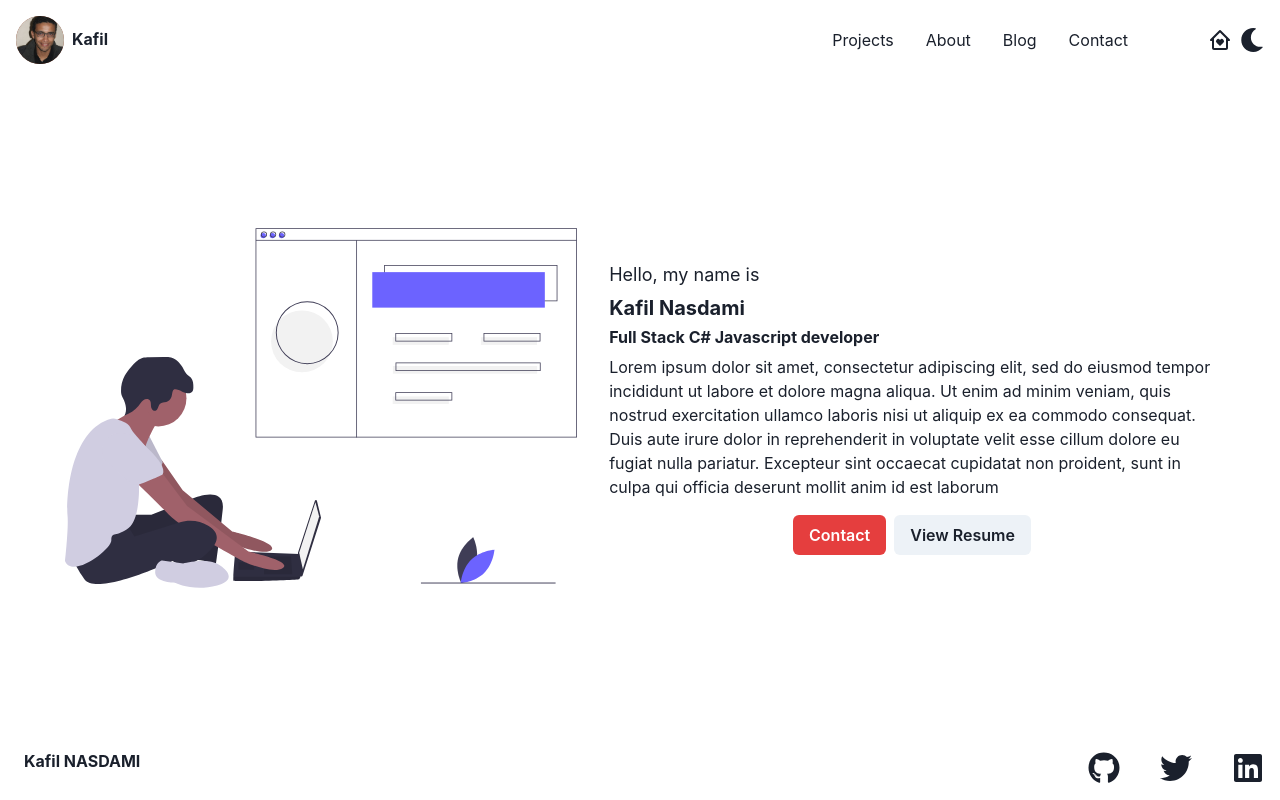
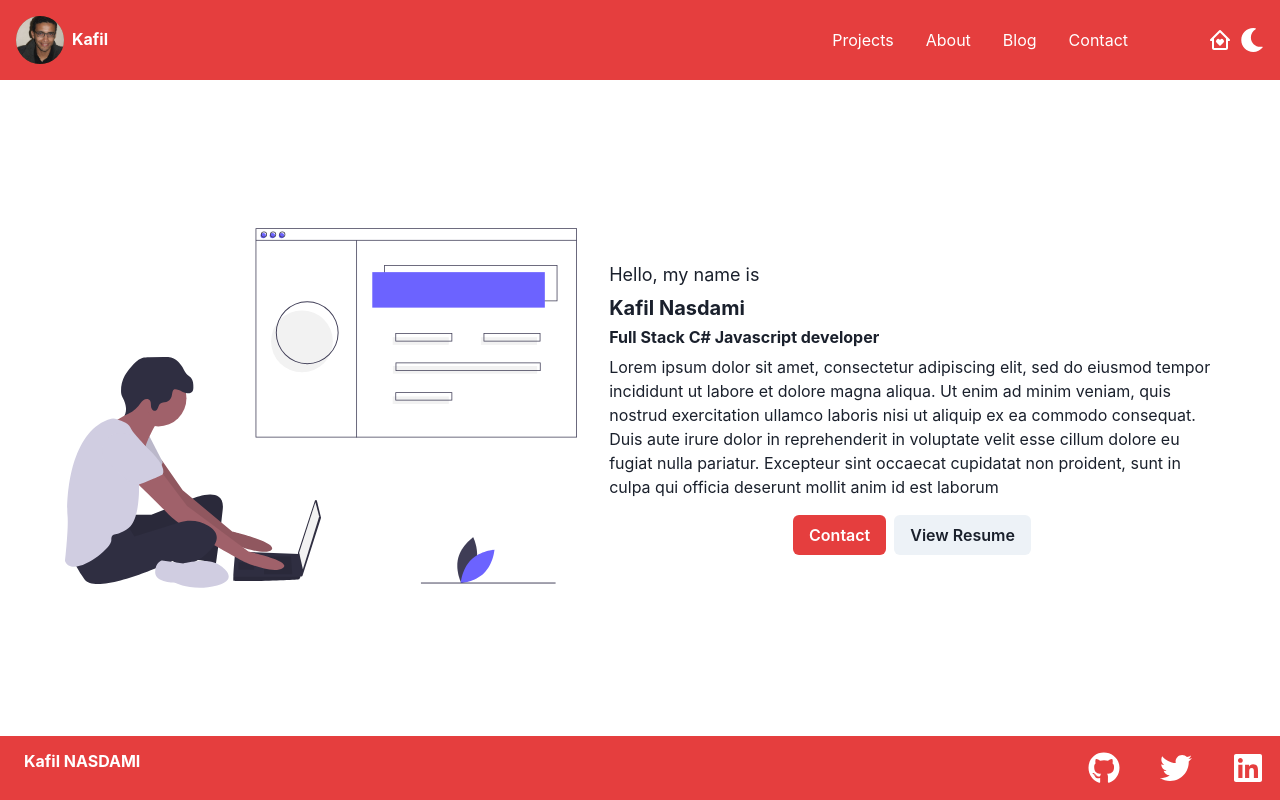
Before and after one commit to kafiln/kafil.now.sh, a Next.js app: page / in a window 1280 px wide. Built offline with nearby package versions, Linux system fonts and the light colour scheme.

Commit message:
Using different colors for header and footer #19

```diff
--- a/components/layout/Footer.tsx
+++ b/components/layout/Footer.tsx
@@ -1,40 +1,55 @@
-import { Flex, Heading, Box, HStack } from "@chakra-ui/react";
-import React from "react";
-import { FaGithub, FaLinkedin, FaTwitter } from "react-icons/fa";
+import {
+  Flex,
+  Heading,
+  Box,
+  HStack,
+  useColorModeValue,
+} from '@chakra-ui/react';
+import React from 'react';
+import { FaGithub, FaLinkedin, FaTwitter } from 'react-icons/fa';
 const Footer = () => {
+  const bg = useColorModeValue('red.500', 'red.100');
+  const color = useColorModeValue('white', 'blue.900');
+
   const socials = [
     {
       icon: FaGithub,
       display: true,
-      name: "github",
-      url: "https://github.com/kafiln",
+      name: 'github',
+      url: 'https://github.com/kafiln',
     },
     {
       icon: FaTwitter,
       display: true,
-      name: "twitter",
-      url: "https://twitter.com/kafiiil",
+      name: 'twitter',
+      url: 'https://twitter.com/kafiiil',
     },
     {
       icon: FaLinkedin,
       display: true,
-      name: "linkedin",
-      url: "https://www.linkedin.com/in/kafiln/",
+      name: 'linkedin',
+      url: 'https://www.linkedin.com/in/kafiln/',
     },
-    { name: "blog", url: "https://kafil.now.sh" },
-    { name: "mail", url: "mailto:kafil.nasdami@gmail.com" },
+    { name: 'blog', url: 'https://kafil.now.sh' },
+    { name: 'mail', url: 'mailto:kafil.nasdami@gmail.com' },
   ];
   return (
-    <Flex p={4} as="footer" justifyContent="space-between">
+    <Flex
+      p={4}
+      as="footer"
+      justifyContent="space-between"
+      color={color}
+      bg={bg}
+    >
       <Heading as="h1" mx={2} size="sm">
         Kafil NASDAMI
       </Heading>
       <HStack as="ul" spacing={10}>
         {socials
-          .filter((item) => item.display)
-          .map((item) => {
+          .filter(item => item.display)
+          .map(item => {
             return (
-              <Box as="li" key={item.name} style={{ listStyle: "none" }}>
+              <Box as="li" key={item.name} style={{ listStyle: 'none' }}>
                 <a
                   aria-label={item.name}
                   href={item.url}
--- a/components/layout/Header.tsx
+++ b/components/layout/Header.tsx
@@ -1,4 +1,4 @@
-import { Flex, HStack } from '@chakra-ui/react';
+import { Flex, HStack, useColorModeValue } from '@chakra-ui/react';
 import React from 'react';
 import { Brand, DesktopMenu, MobileMenu } from '.';
 import { ThemeToggle, HomeButton } from '../common';
@@ -11,8 +11,17 @@ const Header = () => {
     { name: 'contact' },
   ];
 
+  const bg = useColorModeValue('red.500', 'red.100');
+  const color = useColorModeValue('white', 'blue.900');
+
   return (
-    <Flex as="header" p={4} justifyContent="space-between">
+    <Flex
+      as="header"
+      bg={bg}
+      color={color}
+      p={4}
+      justifyContent="space-between"
+    >
       <Brand />
       <HStack as="nav" alignItems="center" justifyContent="center" spacing={2}>
         <DesktopMenu pages={pages} />
```
